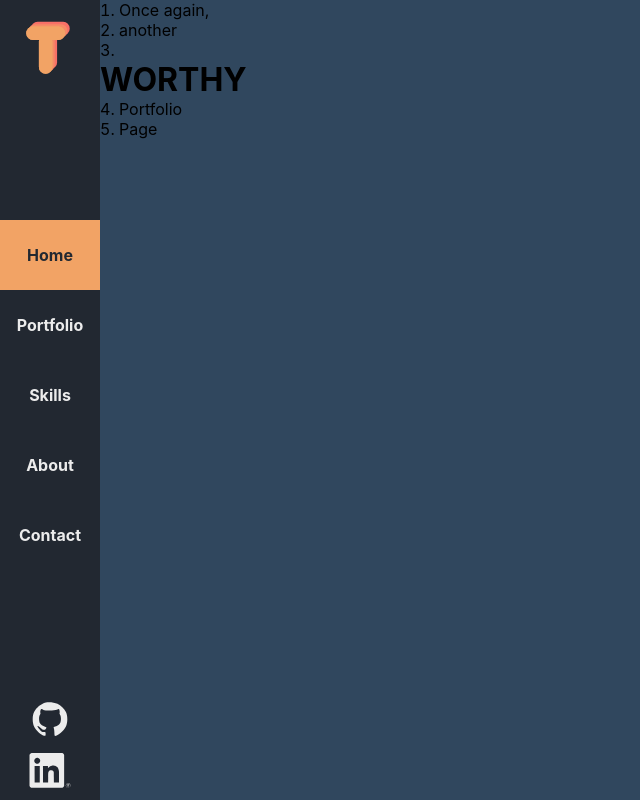
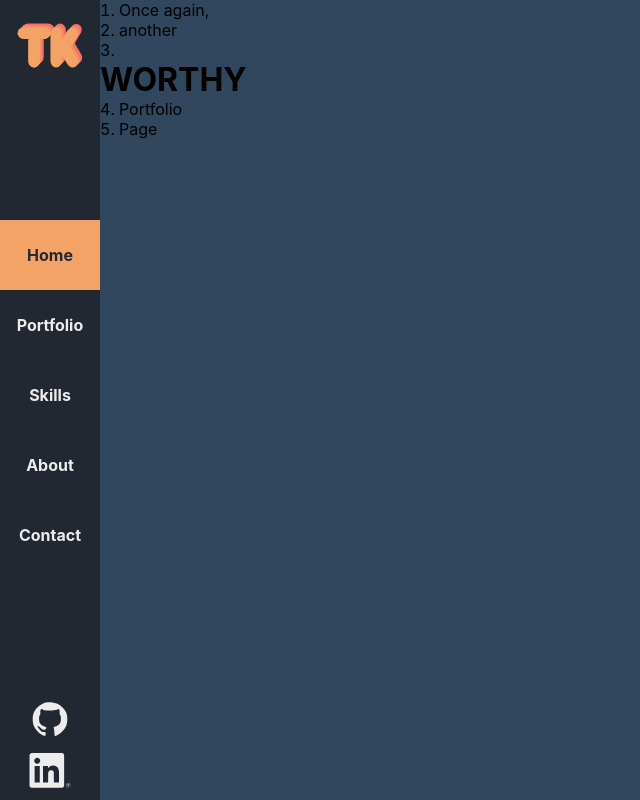
Before and after one commit to tylercodes1/portfolio, a React (Create React App) app: page /portfolio in a window 1280 px wide. Shown: the whole page, without its empty margins (0-640 px from the left). Built offline with nearby package versions, Linux system fonts and the light colour scheme.

Commit message:
added logo. Navbar complete (for now)

```diff
--- a/src/Widgets/General/Nav2/Nav2.css
+++ b/src/Widgets/General/Nav2/Nav2.css
@@ -39,7 +39,7 @@
     display: flex;
     align-items: center;
     justify-content: center;
-    color: #ececec;
+    color: var(--unselect);
     transition: color 0.4s;
     font-weight: bold;
 }
@@ -51,7 +51,7 @@
     width: 100%;
     position: absolute;
     top: 0;
-    background: #f2a365;
+    background: var(--select);
     left: -100%;
     transition: 0.4s;
 }
@@ -61,7 +61,7 @@ a {
 }
 
 .item:hover {
-    color: #222831;
+    color: var(--dashboard);
 }
 
 .item:hover > .back {
@@ -71,7 +71,7 @@ a {
 .item > .selected {
     left: 0;
     transform: translateX(0);
-    color: #222831;
+    color: var(--dashboard);
 }
 
 .item:hover > .selected {
@@ -104,12 +104,12 @@ a {
 }
 
 #github {
-    fill: #ececec;
+    fill: var(--unselect);
     transition: 0.2s;
 }
 
 .github:hover > #github {
-    fill: #f2a365;
+    fill: var(--select);
 }
 
 .linkedin {
@@ -118,19 +118,19 @@ a {
 }
 
 #linkedin1 {
-    fill: #ececec;
+    fill: var(--unselect);
     transition: 0.2s;
 }
 
 #linkedin2 {
-    fill: #ececec;
+    fill: var(--unselect);
     transition: 0.2s;
 }
 
 .linkedin:hover > #linkedin1 {
-    fill: #f2a365;
+    fill: var(--select);
 }
 
 .linkedin:hover > #linkedin2 {
-    fill: #f2a365;
+    fill: var(--select);
 }
--- a/src/Widgets/General/Nav2/Nav2.js
+++ b/src/Widgets/General/Nav2/Nav2.js
@@ -28,9 +28,9 @@ class Nav2 extends Component {
     render() {
         return (
             <div className="navbar">
-                <div className="logo">
+                <Link className="logo" to="/home">
                     <PersonalLogo />
-                </div>
+                </Link>
                 <div className="nav_items">
                     <Nav2Item link="home" active={this.state.active} onClick={(urmom => this.handleClick(urmom))} />
                     <Nav2Item link="portfolio" active={this.state.active} onClick={(urmom => this.handleClick(urmom))} />
--- a/src/assets/personal_logo/personallogo.js
+++ b/src/assets/personal_logo/personallogo.js
@@ -1,5 +1,6 @@
 import React from "react";
 
+// svg only
 function PersonalLogo() {
   return (
     <svg
@@ -31,60 +32,191 @@ function PersonalLogo() {
         </linearGradient>
       </defs>
       <g>
-        <g
-          fillOpacity="1"
-          strokeWidth="0.275"
-          transform="translate(22.056 3.823)"
-        >
-          <g fill="#f77067">
+        <g fillOpacity="1" transform="matrix(.84585 0 0 .84585 9.008 27.86)">
+          <g
+            fill="#f77067"
+            strokeWidth="0.275"
+            transform="translate(-12.5 -11)"
+          >
             <rect
               width="40"
               height="115"
               x="61"
               y="-141.5"
-              ry="19.471"
+              rx="23.019"
+              ry="23.019"
               transform="rotate(90)"
             ></rect>
-            <rect width="40" height="115" x="64" y="86" ry="19.471"></rect>
+            <rect
+              width="40"
+              height="115"
+              x="64"
+              y="86"
+              rx="23.019"
+              ry="23.019"
+            ></rect>
           </g>
-          <g fill="#f58a66">
+          <g
+            fill="#f58a66"
+            strokeWidth="0.275"
+            transform="translate(-12.5 -11)"
+          >
             <rect
               width="40"
               height="115"
               x="68"
               y="-134.5"
-              ry="19.471"
+              rx="23.019"
+              ry="23.019"
               transform="rotate(90)"
             ></rect>
-            <rect width="40" height="115" x="57" y="93" ry="19.471"></rect>
+            <rect
+              width="40"
+              height="115"
+              x="57"
+              y="93"
+              rx="23.019"
+              ry="23.019"
+            ></rect>
           </g>
           <rect
             width="40"
             height="115"
-            x="50"
-            y="100"
+            x="37.5"
+            y="89"
             fill="#f2a365"
-            ry="19.471"
+            strokeWidth="0.275"
+            rx="23.019"
+            ry="23.019"
           ></rect>
           <rect
             width="40"
             height="115"
-            x="75"
-            y="-127.5"
+            x="64"
+            y="-115"
             fill="#f2a365"
-            ry="19.471"
+            strokeWidth="0.275"
+            rx="23.019"
+            ry="23.019"
             transform="rotate(90)"
           ></rect>
-          <g fill="#f2a365">
-            <rect width="40" height="115" x="50" y="100" ry="19.471"></rect>
+          <g
+            fill="#f2a365"
+            strokeWidth="0.275"
+            transform="translate(-12.5 -11)"
+          >
+            <rect
+              width="40"
+              height="115"
+              x="50"
+              y="100"
+              rx="23.019"
+              ry="23.019"
+            ></rect>
             <rect
               width="40"
               height="115"
               x="75"
               y="-127.5"
-              ry="19.471"
+              rx="23.019"
+              ry="23.019"
               transform="rotate(90)"
             ></rect>
+          </g>
+          <g fillRule="evenodd" stroke="none" strokeOpacity="1">
+            <g fill="#f77067" transform="translate(12.38 -34.116)">
+              <rect
+                width="40"
+                height="140"
+                x="116.619"
+                y="84.116"
+                strokeWidth="0.266"
+                rx="22.584"
+                ry="22.584"
+              ></rect>
+              <rect
+                width="40"
+                height="100"
+                x="199.786"
+                y="-25.527"
+                strokeWidth="0.225"
+                rx="22.584"
+                ry="22.584"
+                transform="rotate(30)"
+              ></rect>
+              <rect
+                width="40"
+                height="100"
+                x="-86.282"
+                y="-294.174"
+                strokeWidth="0.225"
+                rx="22.584"
+                ry="22.584"
+                transform="rotate(150)"
+              ></rect>
+            </g>
+            <g fill="#f58a66" transform="translate(5.38 -27.116)">
+              <rect
+                width="40"
+                height="140"
+                x="116.619"
+                y="84.116"
+                strokeWidth="0.266"
+                rx="22.584"
+                ry="22.584"
+              ></rect>
+              <rect
+                width="40"
+                height="100"
+                x="199.786"
+                y="-25.527"
+                strokeWidth="0.225"
+                rx="22.584"
+                ry="22.584"
+                transform="rotate(30)"
+              ></rect>
+              <rect
+                width="40"
+                height="100"
+                x="-86.282"
+                y="-294.174"
+                strokeWidth="0.225"
+                rx="22.584"
+                ry="22.584"
+                transform="rotate(150)"
+              ></rect>
+            </g>
+            <g fill="#f2a365" transform="translate(-1.62 -20.116)">
+              <rect
+                width="40"
+                height="140"
+                x="116.619"
+                y="84.116"
+                strokeWidth="0.266"
+                rx="22.584"
+                ry="22.584"
+              ></rect>
+              <rect
+                width="40"
+                height="100"
+                x="199.786"
+                y="-25.527"
+                strokeWidth="0.225"
+                rx="22.584"
+                ry="22.584"
+                transform="rotate(30)"
+              ></rect>
+              <rect
+                width="40"
+                height="100"
+                x="-86.282"
+                y="-294.174"
+                strokeWidth="0.225"
+                rx="22.584"
+                ry="22.584"
+                transform="rotate(150)"
+              ></rect>
+            </g>
           </g>
         </g>
       </g>
--- a/src/index.css
+++ b/src/index.css
@@ -1,6 +1,8 @@
 :root{
   --select: #f2a365;
+  --unselect: #ececec;
   --backgr: #30475e;
+  --dashboard: #222831;
 }
 
 #root {
```
Also changed, not shown: src/assets/personal_logo/drawing.svg (deleted), src/assets/personal_logo/personal_logo.svg (added).
